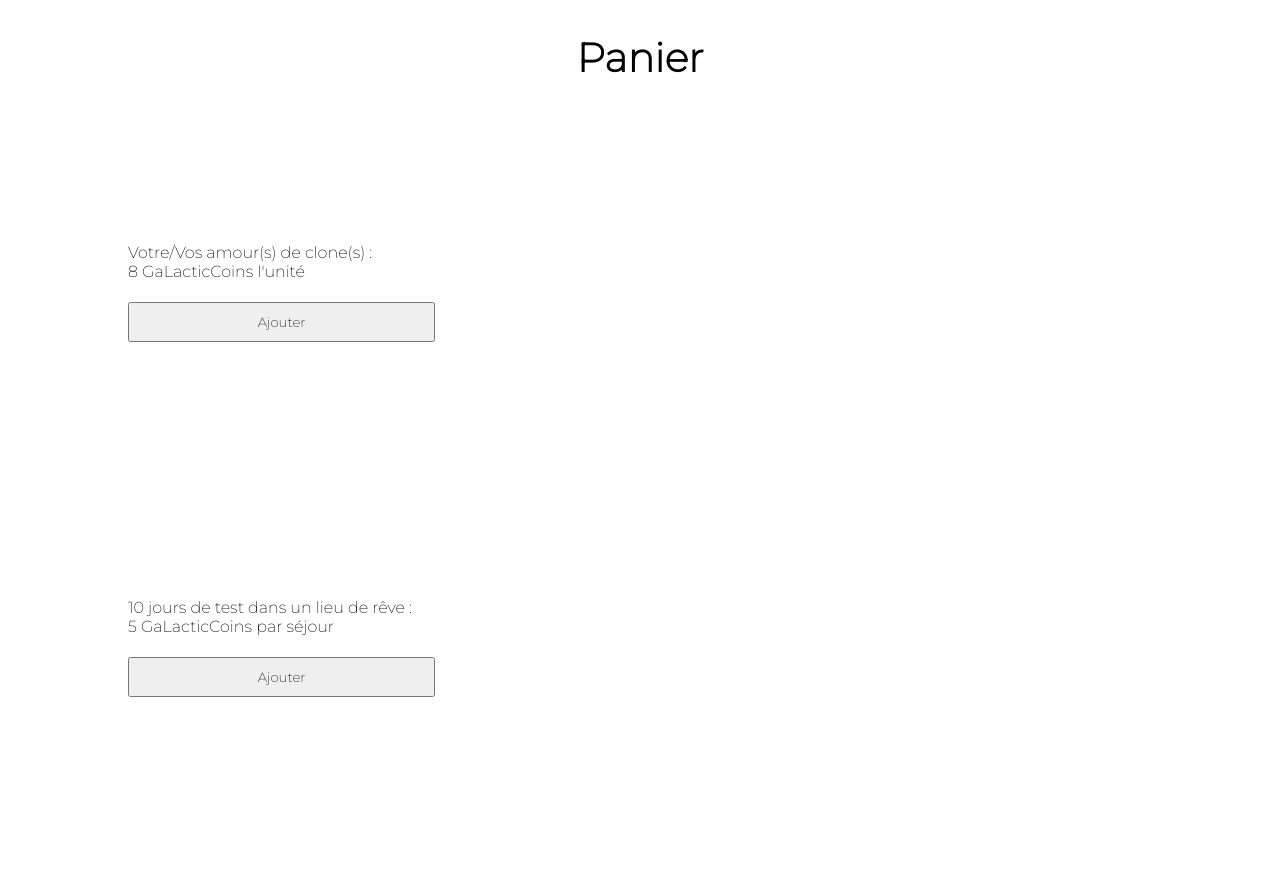
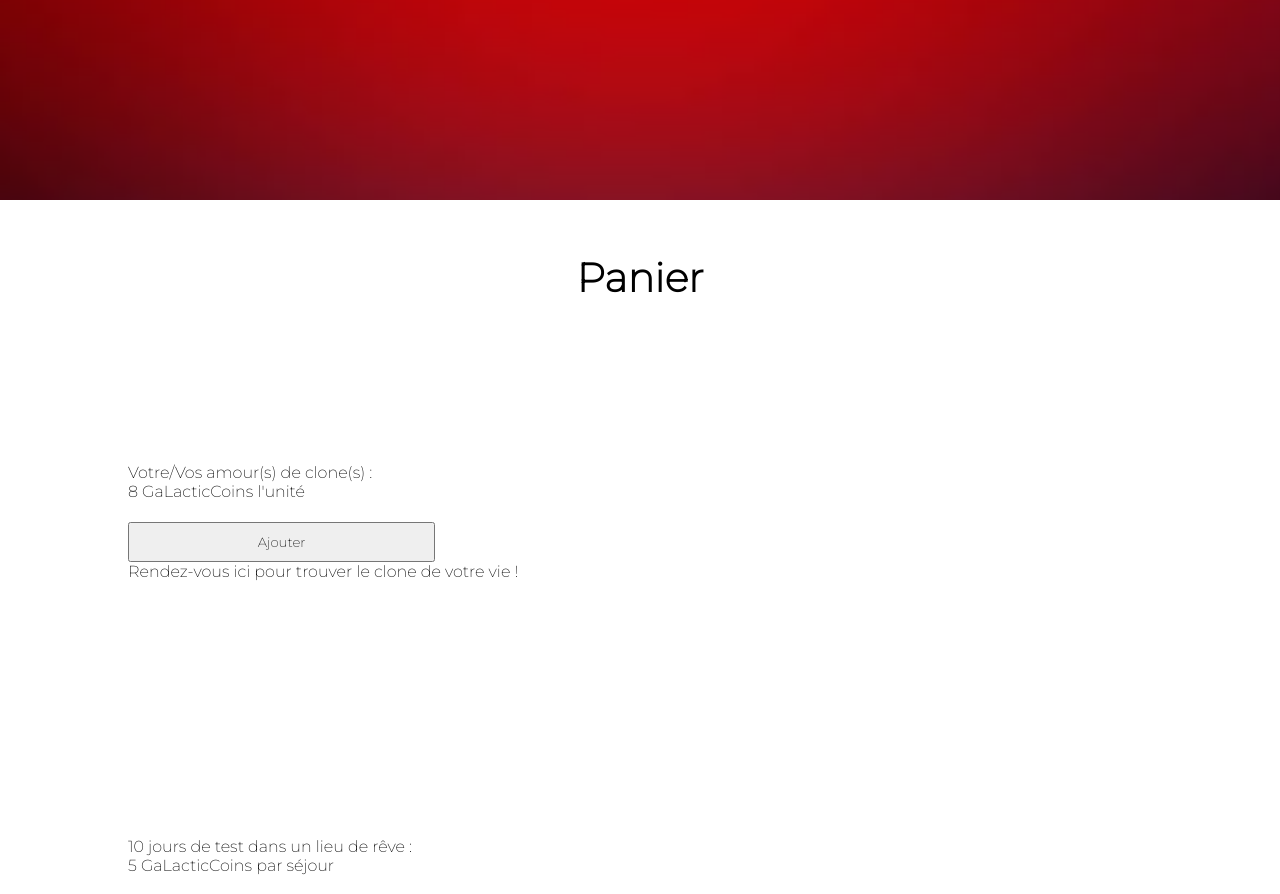
Before and after one commit to MarineGrandcolas/HackathonMeesith, a React (Create React App) app in the folder meesith/: page /cart in a window 1280 px wide. Shown: the top 894 px of the page. Built offline with nearby package versions, Linux system fonts and the light colour scheme.

Commit message:
merge cart et logo

```diff
--- a/meesith/src/App.js
+++ b/meesith/src/App.js
@@ -13,9 +13,9 @@ const App = () => {
     return ( <div>
         <div>
             {/* <Home />
-            <Clones />
+            <Clones cart={cart} updateCart={updateCart} cartPlace={cartPlace} updateCartPlace={updateCartPlace} />
             <Contact />
-            <Places />  */}
+            <Places cart={cart} updateCart={updateCart} cartPlace={cartPlace} updateCartPlace={updateCartPlace} />  */}
             <Cart cart={cart} updateCart={updateCart} cartPlace={cartPlace} updateCartPlace={updateCartPlace}/>
         </div>
     </div>)
--- a/meesith/src/screen/cart.js
+++ b/meesith/src/screen/cart.js
@@ -1,4 +1,5 @@
 import React from "react";
+import Logo from "../components/Logo";
 import { useState } from 'react'
 import "../components/Cart.css"
 
@@ -10,18 +11,26 @@ function Cart({cart, updateCart, cartPlace, updateCartPlace}) {
 
     return (
         <div className='lmj-cart'>
+            <Logo className="logo"/>
             <h2>Panier</h2>
             <div className="clone">
                 Votre/Vos amour(s) de clone(s) :<br></br> {clonePrice} GaLacticCoins l'unité
                 <button onClick={() => updateCart(cart + 1)}>
                     Ajouter
                 </button>
+                {cart > 0 ? <button onClick={() => updateCart(cart - 1)}>
+                    Retirer
+                </button> : "Rendez-vous ici pour trouver le clone de votre vie !"}
             </div>
             <div className="place">
                 10 jours de test dans un lieu de rêve :<br></br> {placePrice} GaLacticCoins par séjour
                 <button onClick={() => updateCartPlace(cartPlace + 1)}>
                     Ajouter
                 </button>
+                {cartPlace > 0 ? <button onClick={() => updateCartPlace(cartPlace - 1)}>
+                    Retirer
+                </button> : "Choisissez ici votre lieu rêvé pour du love +++"}
+                {console.log(cart, cartPlace)}
             </div>
             <h3>Total : {(clonePrice * cart) + (placePrice * cartPlace)} GLC</h3>
         </div>
```
